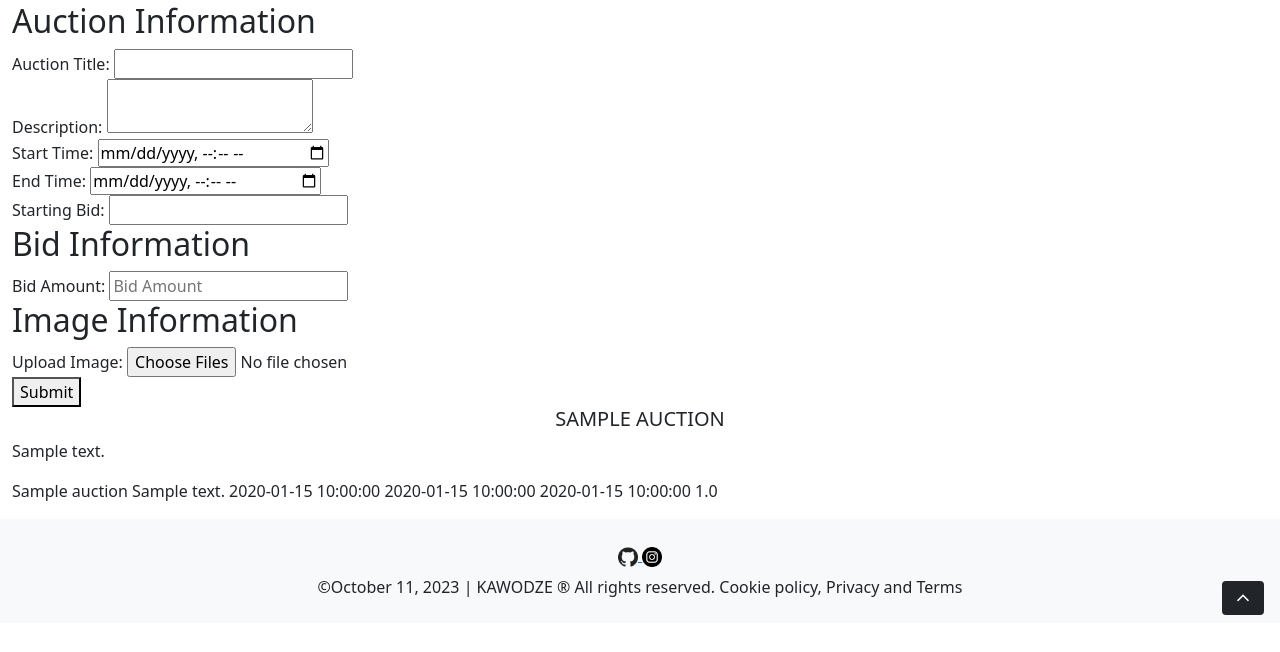
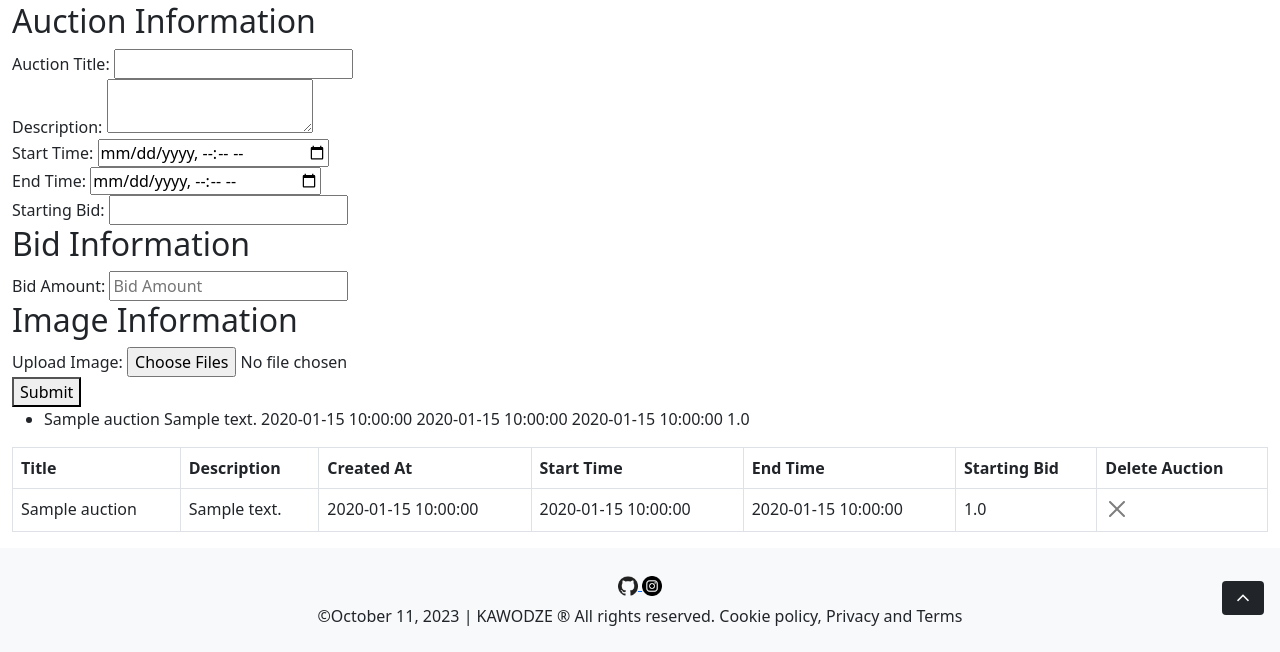
Before and after one commit to Pizzosta/AuctionWebsite, a Flask app: page /admin in a window 1280 px wide. Shown: the part 169-821 px from the top of the page. Before the commit the page ends 784 px from the top, so only its background shows below. Run offline with Flask 3, Linux system fonts and the light colour scheme; a user stored in the database is signed in; tables that the repository leaves empty hold one stand-in row (values such as "Sample post"); one stand-in notice (Sample message) is shown; some libraries are stand-ins or nearby versions.

```diff
--- a/webflask/static/scripts/index.js
+++ b/webflask/static/scripts/index.js
@@ -54,3 +54,29 @@ clearButton.addEventListener('click', function () {
   imageInput.value = null; // Clear the file input
   preview.innerHTML = ''; // Clear the previews
 });
+
+function deleteAuction(auctionId) {
+  fetch(`/delete-auction/${auctionId}`, {
+    method: 'POST',
+    credentials: 'same-origin',
+  })
+    .then(response => {
+      if (response.status === 204) {
+        // Successful deletion, remove the row from the table
+        const row = document.getElementById(`auction-row-${auctionId}`);
+        if (row) {
+          row.parentNode.removeChild(row);
+        }
+        // Display success flash message (you can adjust this part to fit your HTML structure)
+        document.getElementById('flash-message').innerHTML = '<div class="alert alert-success">Auction deleted successfully!</div>';
+      } else if (response.status === 401) {
+        // Unauthorized, show an error message (optional)
+        document.getElementById('flash-message').innerHTML = '<div class="alert alert-danger">Unauthorized to delete this auction.</div>';
+      } else {
+        // Other error, show an error message (optional)
+        document.getElementById('flash-message').innerHTML = '<div class="alert alert-danger">An error occurred while deleting the auction.</div>';      }
+    })
+    .catch(error => {
+      // Fetch error, show an error message (optional)
+      document.getElementById('flash-message').innerHTML = '<div class="alert alert-danger">Error occurred while deleting the auction.</div>';    })
+}
--- a/webflask/templates/admin.html
+++ b/webflask/templates/admin.html
@@ -47,20 +47,7 @@
 </form>
 
 <div>
-    <ul class="list-unstyled">
-        {% for auction in user.auctions %}
-            {% if auction.user.is_admin %}
-                <h5 class="text-center">{{ auction.title | upper }}</h5>
-                <li>
-                    {{ auction.description }}
-                </li>
-            {% endif %}
-        {% endfor %}
-    </ul>
-</div>
-
-<div>
-    <ul class="list-unstyled">
+    <ul class="list">
         {% for auction in user.auctions %}
         {% if auction.user.is_admin %}
         <li>
@@ -76,5 +63,65 @@
         {% endfor %}
     </ul>
 </div>
+<div>
+    <table class="table table-bordered">
+        <thead>
+            <tr>
+                <th>Title</th>
+                <th>Description</th>
+                <th>Created At</th>
+                <th>Start Time</th>
+                <th>End Time</th>
+                <th>Starting Bid</th>
+                <th>Delete Auction</th>
+            </tr>
+        </thead>
+        <tbody>
+            {% for auction in user.auctions %}
+            {% if auction.user.is_admin %}
+            <tr id="auction-row-{{ auction.id }}">
+                <td>{{ auction.title }}</td>
+                <td>{{ auction.description }}</td>
+                <td>{{ auction.created_at }}</td>
+                <td>{{ auction.start_time }}</td>
+                <td>{{ auction.end_time }}</td>
+                <td>{{ auction.starting_bid }}</td>
+                <td> <button type="button" class="btn-close"
+                        onclick="deleteAuction({{ auction.id }})"></button>
+                </td>
+            </tr>
+            {% endif %}
+            {% endfor %}
+        </tbody>
+    </table>
+</div>
 
+<!--<table class="table" id="resultsTable">
+    <thead>
+        <tr>
+            <th>Service</th>
+            <th>IP</th>
+            <th></th>
+        </tr>
+    </thead>
+    <tbody>
+        {% for test_request in user.test_requests %}
+        <tr id="test-request-row-{{ test_request.request_id }}">
+            <td>
+                <ul class="list-group-numbered">
+                    {% for service in test_request.services %}
+                    <li class="list-group-item">
+                        {{ service.name }}
+                    </li>
+                    {% endfor %}
+                </ul>
+            </td>
+            <td>{{ test_request.ip }}</td>
+            <td> <button type="button" class="btn-close float-end"
+                    onclick="deleteTestRequest({{ test_request.request_id }})"></button>
+            </td>
+        </tr>
+        {% endfor %}
+    </tbody>
+</table>-->
 {% endblock %}
--- a/webflask/templates/base.html
+++ b/webflask/templates/base.html
@@ -66,7 +66,7 @@
     </nav>
 
 
-    {% with messages = get_flashed_messages(with_categories=true) %}
+    <!--{% with messages = get_flashed_messages(with_categories=true) %}
     {% if messages %}
     {% for category, message in messages %}
     {% if category == 'error' %}
@@ -82,7 +82,20 @@
     {% endif %}
     {% endfor %}
     {% endif %}
-    {% endwith %}
+    {% endwith %}-->
+
+    <div id="flash-message">
+        {% with messages = get_flashed_messages(with_categories=true) %}
+        {% if messages %}
+        {% for category, message in messages %}
+        <div class="alert alert-{{ category }} alert-dismissible fade show">
+            {{ message }}
+            <button type="button" class="btn-close" data-bs-dismiss="alert"></button>
+        </div>
+        {% endfor %}
+        {% endif %}
+        {% endwith %}
+    </div>
 
     {% if show_div %}
     <div class="container">
--- a/webflask/views.py
+++ b/webflask/views.py
@@ -86,7 +86,7 @@ def admin_panel():
                 flash('Bid placed successfully!', category='success')
             else:
                 flash(
-                    'No active auctions available. Create a new auction first.', category='error')
+                    'No active auctions available. Create a new auction first.', category='danger')
 
         if image:
             # Get a list of uploaded files
@@ -105,6 +105,22 @@ def admin_panel():
                     db.session.commit()
                     flash('Images submitted successfully!', category='success')
                 else:
-                    flash('No images selected!', category='error')
+                    flash('No images selected!', category='danger')
 
     return render_template('admin.html', user=current_user, username=current_user.username, uploaded_images=uploaded_images)
+
+@views.route('/delete-auction/<int:id>', methods=['POST'])
+@login_required
+def delete_auction(id):
+    auction = Auction.query.get(id)
+    #auction = Auction.query.join(User).filter(User.is_admin == True, Auction.deleted == False).order_by(Auction.created_at.desc()).first()
+
+    # Check if the auction exists and belongs to the current user
+    if auction and auction.user_id == current_user.id:
+        db.session.delete(auction)
+        db.session.commit()
+        #flash('Auction deleted successfully!', category='success')
+        return '', 204  # Return 'No Content' status for successful deletion
+    else:
+        #flash('Unauthorized to delete this auction.', category='danger')
+        return 'Unauthorized', 401  # Return 'Unauthorized' status
```
Also changed, not shown: Auction.sql (+8 -0 lines), webflask/auth.py (+9 -9 lines), webflask/models.py (+5 -3 lines). Lines whose indentation alone changed are shown as unchanged.
